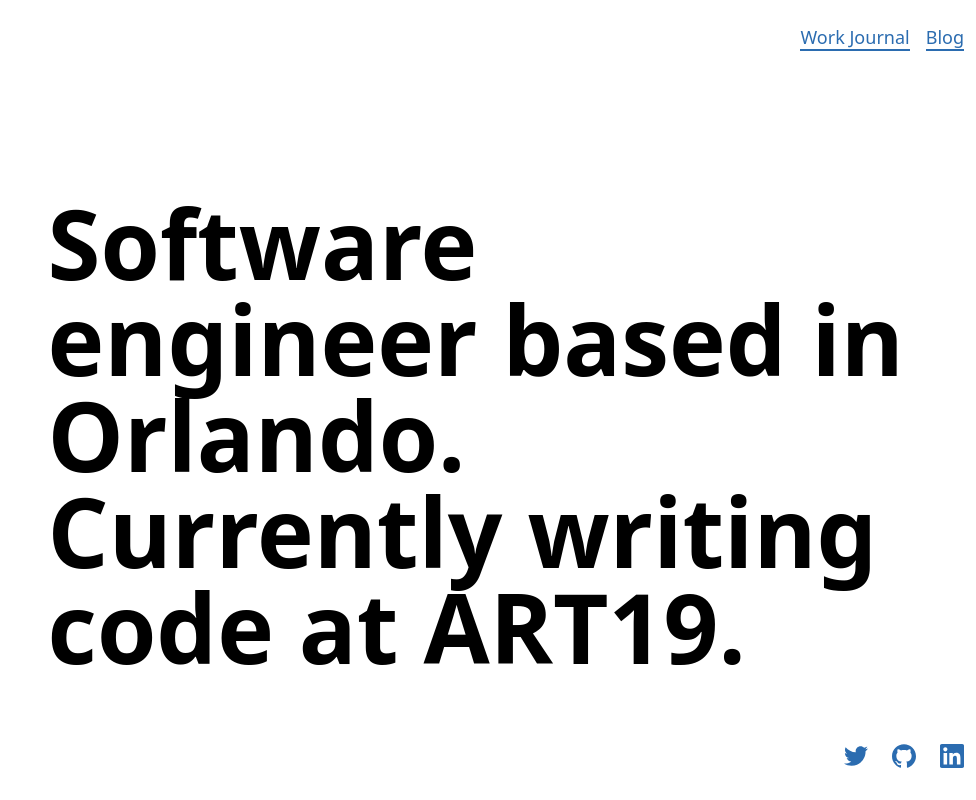
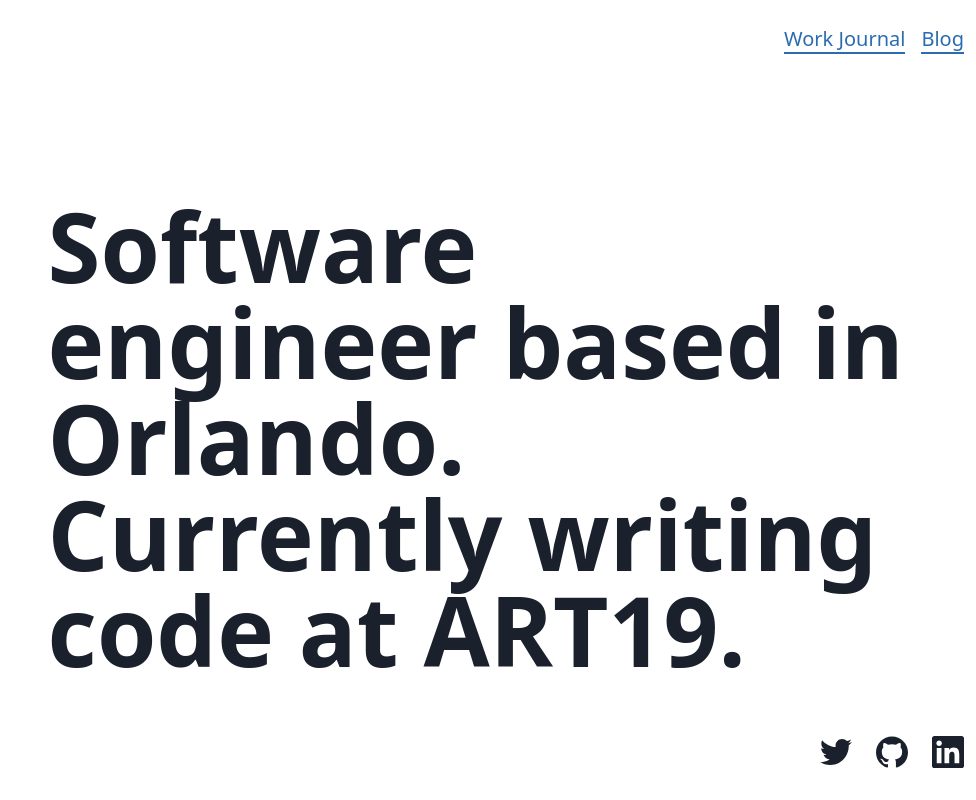
Before and after one commit to ddoria921/darindoria.com, a Next.js app: page / in a window 1280 px wide. Shown: the whole page, without its empty margins (304-1280 px from the left). Built offline with nearby package versions, Linux system fonts and the light colour scheme.

Commit message:
Tweak padding and colors

```diff
--- a/pages/index.js
+++ b/pages/index.js
@@ -17,7 +17,7 @@
       </header>
       <main className="home-container pt-16 px-4 flex-grow flex justify-center lg:justify-end">
         <div className="lg:w-3/4">
-          <h1 className="text-5xl leading-12 md:text-6xl md:leading-16 font-bold lg:text-8xl lg:leading-19 lg:max-w-4xl dark:text-gray-200">
+          <h1 className="text-gray-900 text-5xl leading-12 md:text-6xl md:leading-16 font-bold lg:text-8xl lg:leading-19 lg:max-w-4xl dark:text-gray-200">
             Software engineer based in Orlando. Currently writing code at ART19.
           </h1>
         </div>
@@ -27,7 +27,6 @@
           <a
             target="_blank"
             rel="noopener noreferrer"
-            className="text-lg text-blue-700 underline dark:text-indigo-400"
             href="https://twitter.com/_darindoria"
             title="Twitter"
             aria-label="Twitter"
@@ -40,7 +39,6 @@
           <a
             target="_blank"
             rel="noopener noreferrer"
-            className="text-lg text-blue-700 underline dark:text-indigo-400"
             href="https://github.com/ddoria921"
             title="GitHub"
             aria-label="GitHub"
@@ -53,7 +51,6 @@
           <a
             target="_blank"
             rel="noopener noreferrer"
-            className="text-lg text-blue-700 underline dark:text-indigo-400"
             href="https://www.linkedin.com/in/darindoria"
             title="LinkedIn"
             aria-label="LinkedIn"
@@ -69,7 +66,7 @@
 function NavLink({ href, children }) {
   return (
     <Link href={href}>
-      <a className="text-lg text-blue-700 border-b-2 border-blue-700 dark:text-indigo-400 dark:border-indigo-400">
+      <a className="text-lg text-blue-700 border-b-2 border-blue-700 lg:text-xl dark:text-indigo-400 dark:border-indigo-400">
         {children}
       </a>
     </Link>
@@ -79,7 +76,7 @@
 function TwitterIcon() {
   return (
     <svg
-      className="w-6 h-6 text-blue-700 dark:text-indigo-400"
+      className="text-gray-900 dark:text-gray-200 w-6 h-6 lg:w-8 lg:h-8"
       role="img"
       viewBox="0 0 24 24"
       fill="currentColor"
@@ -96,7 +93,7 @@
 function GitHubIcon() {
   return (
     <svg
-      className="w-6 h-6 text-blue-700 dark:text-indigo-400"
+      className="text-gray-900 dark:text-gray-200 w-6 h-6 lg:w-8 lg:h-8"
       role="img"
       viewBox="0 0 24 24"
       fill="currentColor"
@@ -113,8 +110,8 @@
 function LinkedInIcon() {
   return (
     <svg
+      className="text-gray-900 dark:text-gray-200 w-6 h-6 lg:w-8 lg:h-8"
       role="img"
-      className="w-6 h-6 text-blue-700 dark:text-indigo-400"
       viewBox="0 0 24 24"
       fill="currentColor"
     >
```
